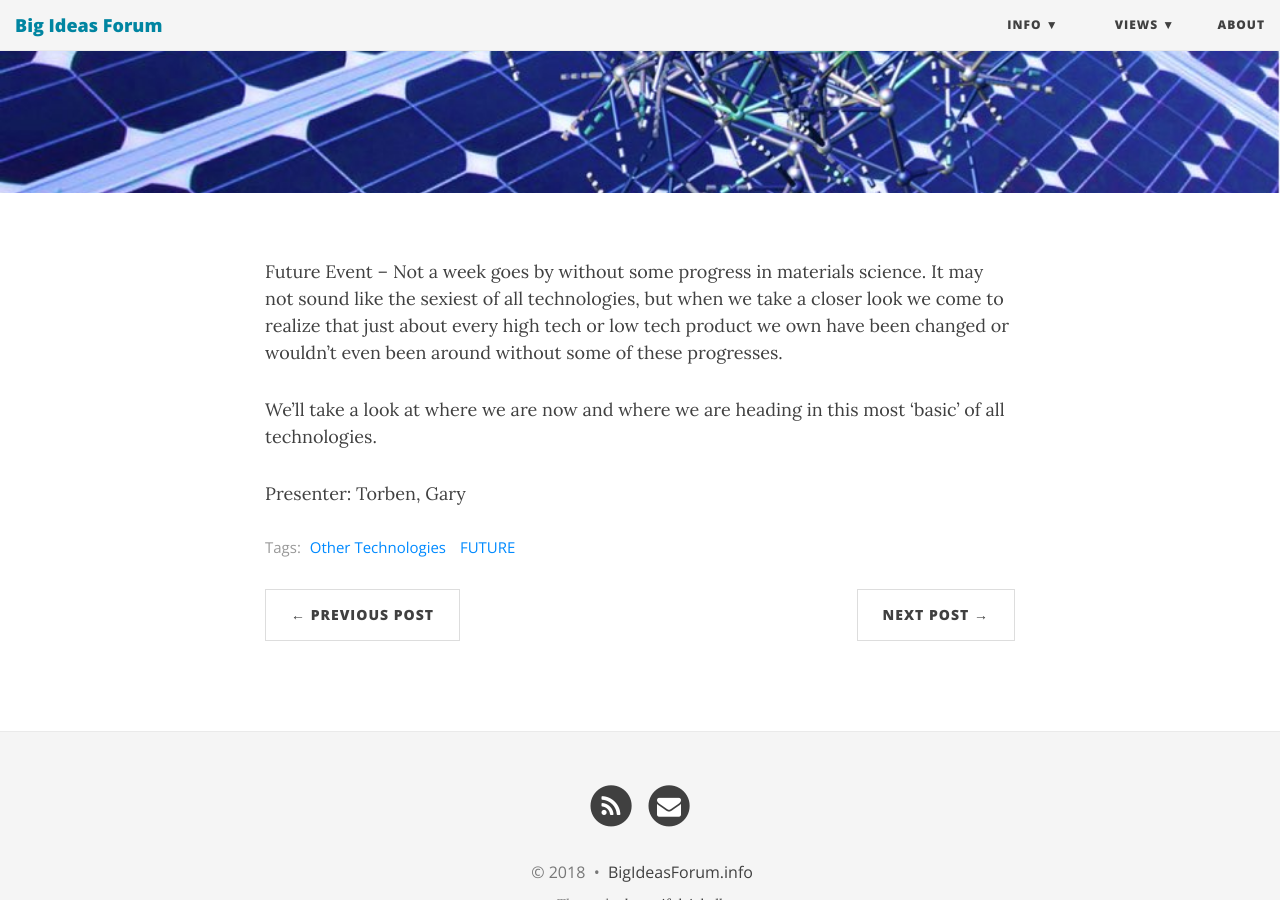
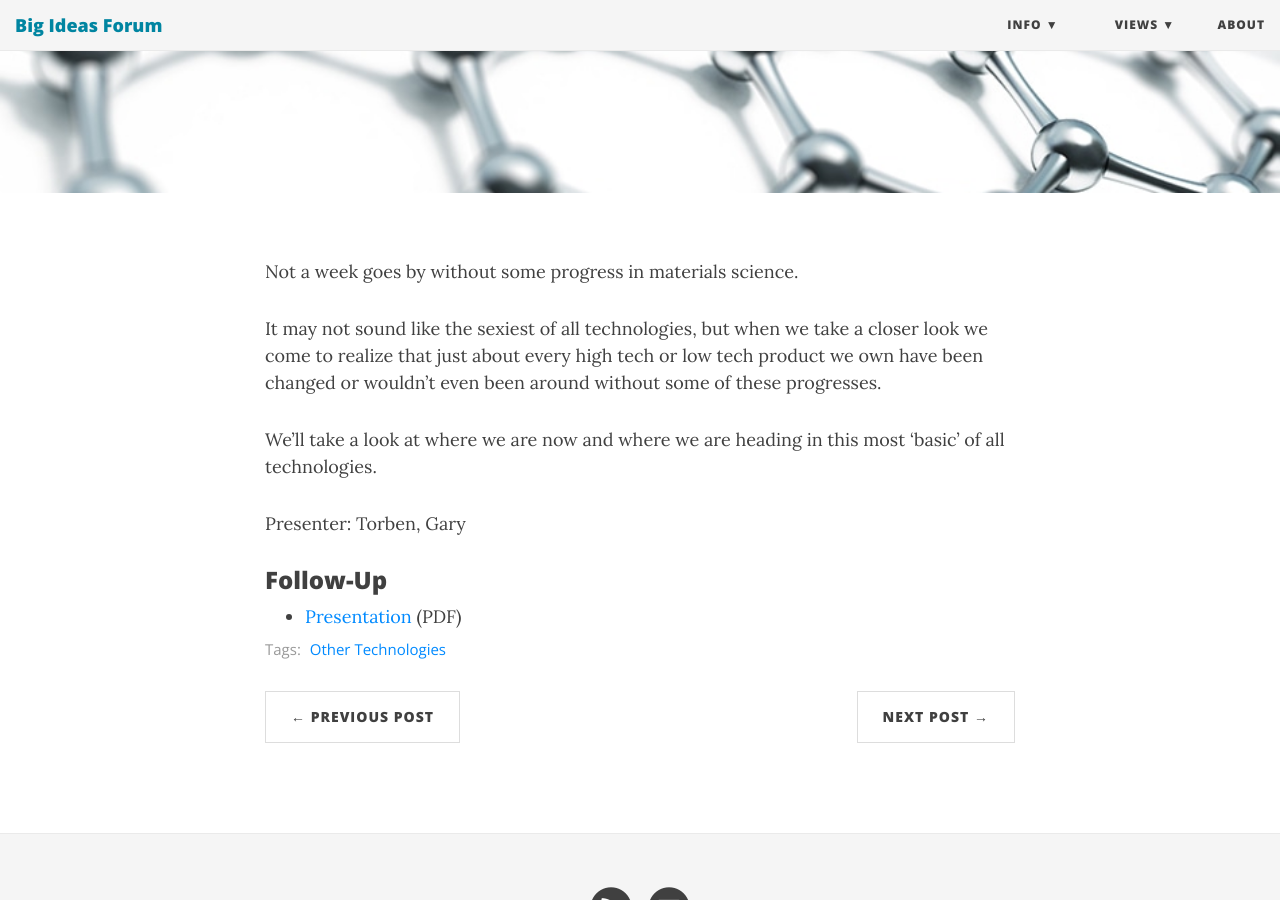
Before and after one commit to BigIdeasForum/bigideasforum.github.io, a Jekyll site: the page built from _posts/2018/2018-09-20-materials.md, in a window 1280 px wide and 900 px high, scrolled down 338 px. Built offline with Jekyll 4.4.1, drawn with Linux system fonts in a browser that asks for light colours; nearby versions of some CDN libraries.

Commit message:
updates post event

```diff
--- a/_posts/2018/2018-09-20-materials.md
+++ b/_posts/2018/2018-09-20-materials.md
@@ -4,11 +4,12 @@ title:  Materials
 subtitle: Advances in Materials Science
 date:   2018-09-20 19:00:00
 categories: Torben Gary
-tags: [Other Technologies, FUTURE]
-bigimg: /img/materials.jpg
+tags: [Other Technologies]
+bigimg: /img/graphene.jpg
 ---
 
-Future Event -- Not a week goes by without some progress in materials science.
+Not a week goes by without some progress in materials science.
+
 It may not sound like the sexiest of all technologies, but when we take a closer look we come to
 realize that just about every high tech or low tech product we own have been changed or wouldn’t
 even been around without some of these progresses.
@@ -16,3 +17,7 @@ even been around without some of these progresses.
 We’ll take a look at where we are now and where we are heading in this most ‘basic’ of all technologies.
 
 Presenter: Torben, Gary
+
+### Follow-Up
+
+* [Presentation](/assets/present/2018/new-materials.pdf) (PDF)
```
Also changed, not shown: img/graphene.jpg (added), 1 other file.
